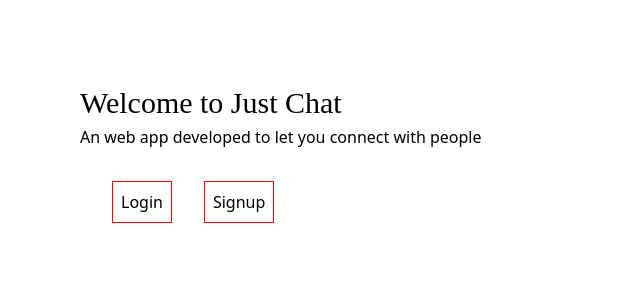
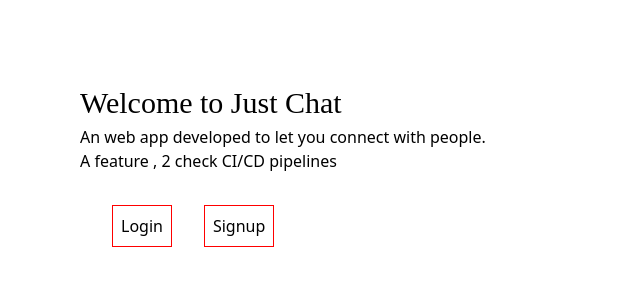
Before and after one commit to atishnaik8805/just-chat, an Angular app: page / in a window 1280 px wide. Shown: the top 300 px of the page, without its empty margins (0-640 px from the left). Built offline with nearby package versions, Linux system fonts and the light colour scheme; what angular-auth-oidc-client would draw is missing.

Commit message:
A feature push to check CI/CD pipeline

```diff
--- a/src/app/landing-page/landing-page.component.html
+++ b/src/app/landing-page/landing-page.component.html
@@ -33,7 +33,8 @@
   <div class="main-container">
     <div class="hero-section">
         <h1 class="hero-header">Welcome to Just Chat</h1>
-        <p>An web app developed to let you connect with people</p>
+        <p>An web app developed to let you connect with people.</p>
+        <span>A feature , 2 check CI/CD pipelines</span>
     </div>
     <div class="btn-section">
         <button class="btn" (click)="onButtonClick('login')">Login</button>
```
